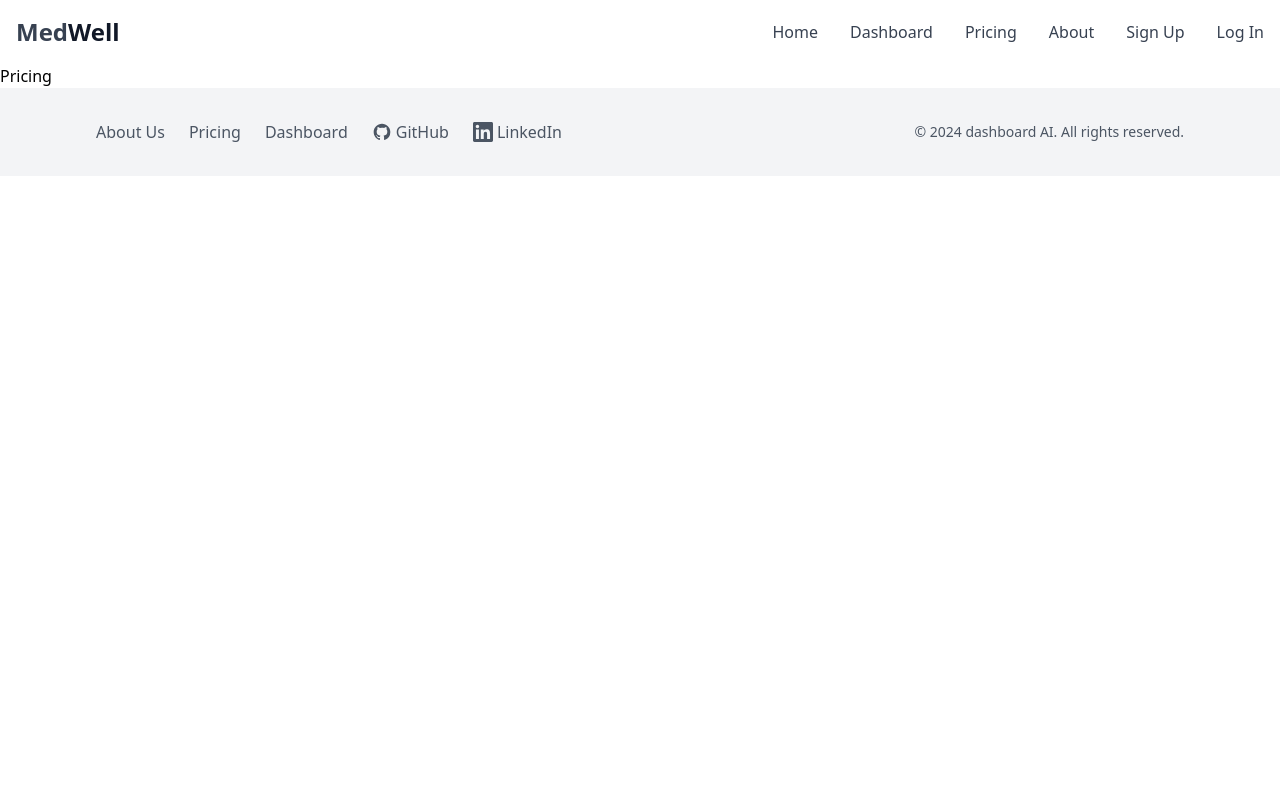
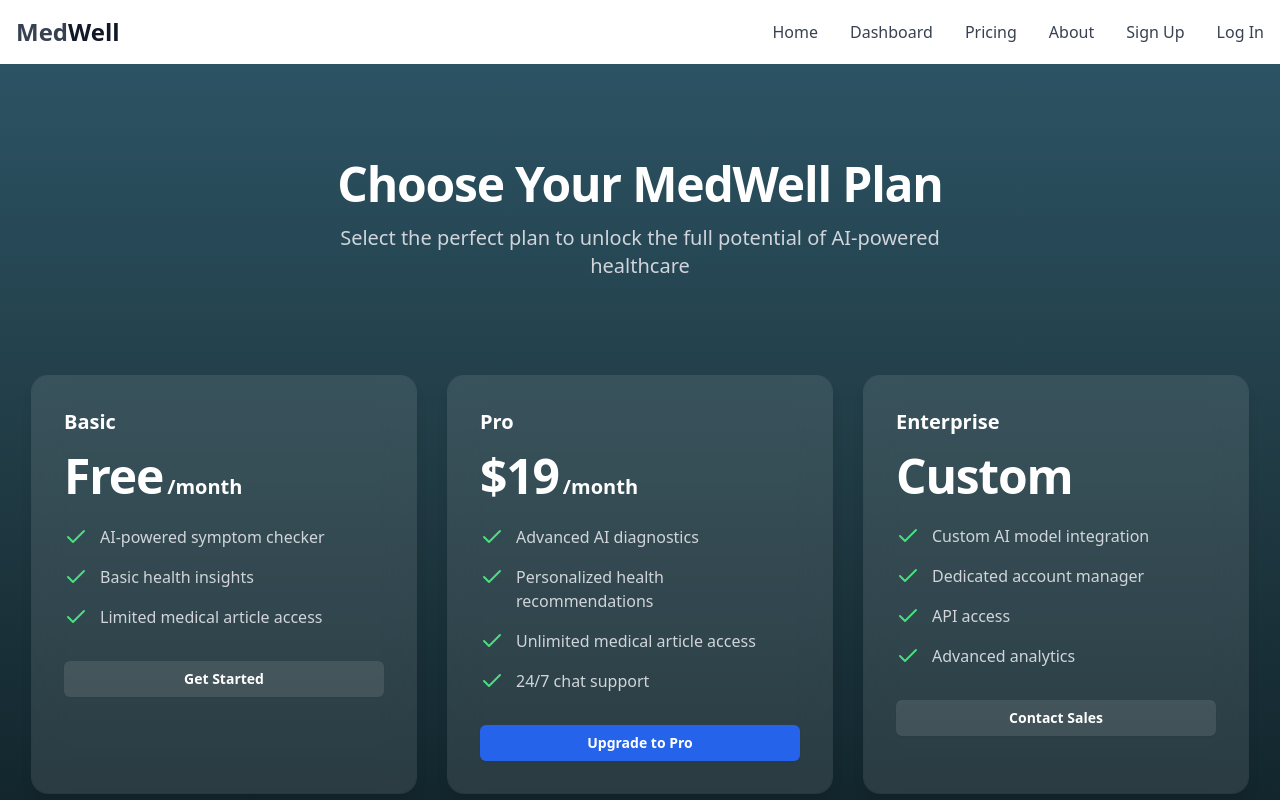
Before and after one commit to rsayyed591/Medwell-Frontend, a React (Vite) app: page /pricing in a window 1280 px wide. Shown: the top 800 px of the page. Built offline with nearby package versions, Linux system fonts and the light colour scheme.

Commit message:
added pricing, about, added fetch to healthcheck

```diff
--- a/src/pages/Dashboard.jsx
+++ b/src/pages/Dashboard.jsx
@@ -10,23 +10,18 @@ import AddReport from './Patient/AddReport'
 import ExpenseTracker from './Patient/ExpenseTracker'
 import Appointments from './Patient/Appointments'
 import ShareWithDoctor from './Patient/ShareWithDoctor'
-
-const defaultChartData = {
-  heartRate: [68, 72, 70, 75, 69, 71, 73, 76, 74, 72],
-  bloodPressure: [120, 118, 122, 119, 121, 123, 120, 118, 117, 119],
-  bloodSugar: [95, 100, 98, 102, 97, 99, 101, 96, 98, 100],
-  cholesterol: [180, 185, 178, 182, 179, 183, 181, 184, 180, 182],
-  bmi: [24.5, 24.3, 24.6, 24.4, 24.5, 24.7, 24.6, 24.5, 24.4, 24.6],
-  mentalHealth: [7, 8, 7, 9, 8, 7, 8, 9, 8, 7]
-}
+import { google_ngrok_url } from '../utils/global'
 
 export default function MedicalDashboard() {
   const [isLoaded, setIsLoaded] = useState(false)
+  const [chartData, setChartData] = useState({})
   const [isSidebarOpen, setIsSidebarOpen] = useState(false)
   const [activeSection, setActiveSection] = useState('Health Check')
   const [isMobile, setIsMobile] = useState(false)
   const [isProfileExpanded, setIsProfileExpanded] = useState(false)
   const [isEditMode, setIsEditMode] = useState(false)
+  const [isLoading, setIsLoading] = useState(true)
+  const [error, setError] = useState(null)
   const [patientInfo, setPatientInfo] = useState({
     name: "Vivek Chouhan",
     id: "12345",
@@ -36,14 +31,50 @@ export default function MedicalDashboard() {
     bloodType: "O+",
     allergies: "None",
   })
-  const navigate=useNavigate()
+
+  useEffect(() => {
+    const fetchReports = async () => {
+      const token = localStorage.getItem("Bearer")
+      console.log(token)
+      const myHeaders = new Headers();
+      myHeaders.append("Authorization", "Bearer " + token);
+
+      const requestOptions = {
+        method: "POST",
+        headers: myHeaders,
+        body: JSON.stringify({"Checking":"OK"})
+      };
+
+      try {
+        const response = await fetch(`${google_ngrok_url}/patient/health_check/`, requestOptions)
+        if (!response.ok) {
+          throw new Error('Network response was not ok')
+        }
+        const result = await response.json()
+        setChartData(result.data || {})
+        console.log(result.data)
+        setIsLoading(false)
+      } catch (error) {
+        console.error('Error:', error)
+        setError(error.message || 'An unknown error occurred')
+        setIsLoading(false)
+      }
+    }
+    fetchReports()
+  }, [])
+
+  const navigate = useNavigate()
   const charts = [
-    { label: "Heart Rate", color: "#ff6b6b", icon: Heart, data: defaultChartData.heartRate },
-    { label: "Blood Pressure", color: "#4ecdc4", icon: Activity, data: defaultChartData.bloodPressure },
-    { label: "Blood Sugar", color: "#45aaf2", icon: Droplet, data: defaultChartData.bloodSugar },
-    { label: "Cholesterol", color: "#fed330", icon: Thermometer, data: defaultChartData.cholesterol },
-    { label: "BMI", color: "#26de81", icon: User, data: defaultChartData.bmi },
-    { label: "Mental Health", color: "#a55eea", icon: Brain, data: defaultChartData.mentalHealth }
+    { label: "Hemoglobin", color: "#ff6b6b", icon: Heart, data: chartData.hemoglobin || [] },
+    { label: "RBC Count", color: "#4ecdc4", icon: Activity, data: chartData.rbc_count || [] },
+    { label: "WBC Count", color: "#45aaf2", icon: Droplet, data: chartData.wbc_count || [] },
+    { label: "Platelet Count", color: "#fed330", icon: Thermometer, data: chartData.platelet_count || [] },
+    { label: "PCV", color: "#26de81", icon: User, data: chartData.pcv || [] },
+    { label: "Bilirubin", color: "#a55eea", icon: Brain, data: chartData.bilirubin || [] },
+    { label: "Proteins", color: "#fd9644", icon: Thermometer, data: chartData.proteins || [] },
+    { label: "Calcium", color: "#2bcbba", icon: User, data: chartData.calcium || [] },
+    { label: "Blood Urea", color: "#eb3b5a", icon: Brain, data: chartData.blood_urea || [] },
+    { label: "SR Cholesterol", color: "#778ca3", icon: Thermometer, data: chartData.sr_cholestrol || [] }
   ]
 
   const navItems = [
@@ -57,7 +88,7 @@ export default function MedicalDashboard() {
   ]
 
   useEffect(() => {
-    const user=localStorage.getItem("Bearer")
+    const user = localStorage.getItem("Bearer")
     if(!user){
       navigate("/login")
     }
--- a/src/pages/Login.jsx
+++ b/src/pages/Login.jsx
@@ -44,7 +44,8 @@ export function Login() {
       .then(res => res.json())
       .then(data => {
         console.log("Backend response: ", data)
-        localStorage.setItem("User", JSON.stringify(data))
+        localStorage.setItem("Bearer", data.access_token)
+        console.log(localStorage.getItem("Bearer"))
         navigate("/Dashboard")
       })
       .catch(err => {
--- a/src/pages/Patient/Reports.jsx
+++ b/src/pages/Patient/Reports.jsx
@@ -66,6 +66,7 @@ export default function Reports() {
   useEffect(() => {
     const fetchReports = async () => {
       const token = localStorage.getItem("Bearer")
+      console.log(token)
       const myHeaders = new Headers();
       myHeaders.append("Authorization", "Bearer " + token);
 
@@ -79,9 +80,11 @@ export default function Reports() {
         const response = await fetch(`${google_ngrok_url}/patient/get_reports/`, requestOptions)
         if (!response.ok) {
           throw new Error('Network response was not ok')
+
         }
         const result = await response.json()
         console.log(result)
+        console.log(token)
         const formattedReports = result.reports.map(report => ({
           id: report.id,
           title: report.report_file.split("/")[3].split(".")[0] || 'Unknown Report Type',
--- a/src/pages/Pricing.jsx
+++ b/src/pages/Pricing.jsx
@@ -1,8 +1,92 @@
+import React from 'react';
+import { motion } from 'framer-motion';
+import { CheckIcon } from "lucide-react";
+
+const pricingPlans = [
+  {
+    name: "Basic",
+    price: "Free",
+    features: ["AI-powered symptom checker", "Basic health insights", "Limited medical article access"],
+    cta: "Get Started",
+    highlighted: false,
+  },
+  {
+    name: "Pro",
+    price: "$19",
+    features: ["Advanced AI diagnostics", "Personalized health recommendations", "Unlimited medical article access", "24/7 chat support"],
+    cta: "Upgrade to Pro",
+    highlighted: true,
+  },
+  {
+    name: "Enterprise",
+    price: "Custom",
+    features: ["Custom AI model integration", "Dedicated account manager", "API access", "Advanced analytics"],
+    cta: "Contact Sales",
+    highlighted: false,
+  },
+];
+
 export default function Pricing() {
-
   return (
-    <div >
-        Pricing
+    <div className="relative min-h-screen w-full overflow-hidden bg-gradient-to-b from-[#2c5364] via-[#203a43] to-[#0f2027]">
+      <div className="relative z-10 mx-auto max-w-7xl px-4 py-24 sm:px-6 lg:px-8">
+        <motion.h2
+          initial={{ opacity: 0, y: -50 }}
+          animate={{ opacity: 1, y: 0 }}
+          transition={{ duration: 0.8 }}
+          className="text-center text-4xl font-bold tracking-tight text-white sm:text-5xl"
+        >
+          Choose Your MedWell Plan
+        </motion.h2>
+        <motion.p
+          initial={{ opacity: 0, y: 50 }}
+          animate={{ opacity: 1, y: 0 }}
+          transition={{ duration: 0.8, delay: 0.2 }}
+          className="mx-auto mt-4 max-w-2xl text-center text-xl text-gray-300"
+        >
+          Select the perfect plan to unlock the full potential of AI-powered healthcare
+        </motion.p>
+        <div className="mt-24 space-y-12 lg:grid lg:grid-cols-3 lg:gap-x-8 lg:space-y-0">
+          {pricingPlans.map((plan, index) => (
+            <motion.div
+              key={plan.name}
+              initial={{ opacity: 0, scale: 0.8 }}
+              animate={{ opacity: 1, scale: 1 }}
+              transition={{ duration: 0.5, delay: 0.1 * index }}
+              className={`rounded-2xl bg-white bg-opacity-10 p-8 shadow-lg ring-1 ring-white/10 backdrop-blur-lg transition-all hover:bg-opacity-20 hover:shadow-xl ${
+                plan.highlighted ? "lg:scale-110" : ""
+              }`}
+            >
+              <h3 className="text-xl font-semibold text-white">{plan.name}</h3>
+              <p className="mt-4 flex items-baseline text-white">
+                <span className="text-5xl font-bold tracking-tight">{plan.price}</span>
+                {plan.price !== "Custom" && <span className="ml-1 text-xl font-semibold">/month</span>}
+              </p>
+              <ul className="mt-6 space-y-4">
+                {plan.features.map((feature) => (
+                  <li key={feature} className="flex items-start">
+                    <div className="flex-shrink-0">
+                      <CheckIcon className="h-6 w-6 text-green-400" />
+                    </div>
+                    <p className="ml-3 text-base text-gray-300">{feature}</p>
+                  </li>
+                ))}
+              </ul>
+              <motion.button
+                whileHover={{ scale: 1.05 }}
+                whileTap={{ scale: 0.95 }}
+                className={`mt-8 block w-full rounded-md px-3 py-2 text-center text-sm font-semibold shadow-sm transition-colors focus-visible:outline focus-visible:outline-2 focus-visible:outline-offset-2 ${
+                  plan.highlighted
+                    ? "bg-blue-600 text-white hover:bg-blue-500 focus-visible:outline-blue-600"
+                    : "bg-white/10 text-white hover:bg-white/20 focus-visible:outline-white"
+                }`}
+              >
+                {plan.cta}
+              </motion.button>
+            </motion.div>
+          ))}
+        </div>
+      </div>
     </div>
-  )
+  );
 }
--- a/src/pages/SignUp.jsx
+++ b/src/pages/SignUp.jsx
@@ -48,7 +48,7 @@ export function SignUp() {
       .then(res => res.json())
       .then(data => {
         console.log("Backend response: ", data)
-        localStorage.setItem("User", JSON.stringify(data))
+        localStorage.setItem("Bearer", data.access_token)
         navigate("/Dashboard")
       })
       .catch(err => {
--- a/src/utils/global.js
+++ b/src/utils/global.js
@@ -1,3 +1,3 @@
-export const ngrok_url="https://4d24-43-231-238-206.ngrok-free.app"
+export const ngrok_url="https://b825-2401-4900-570a-3a60-818-b509-a64a-e514.ngrok-free.app"
 
-export const google_ngrok_url="https://4d24-43-231-238-206.ngrok-free.app"
+export const google_ngrok_url="https://b825-2401-4900-570a-3a60-818-b509-a64a-e514.ngrok-free.app"
```
Also changed, not shown: src/pages/About.jsx (+107 -4 lines).
